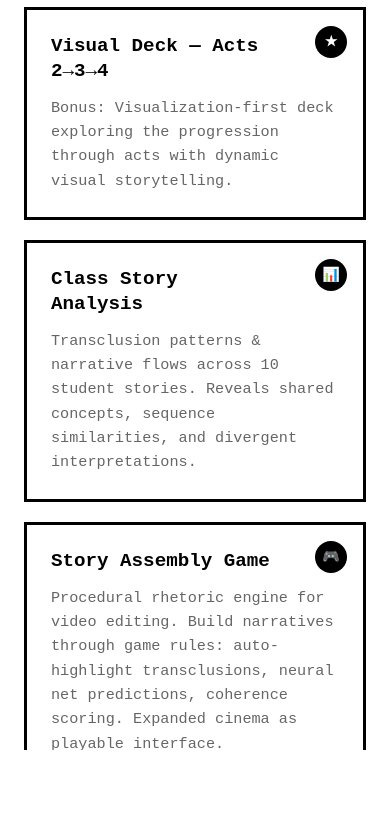
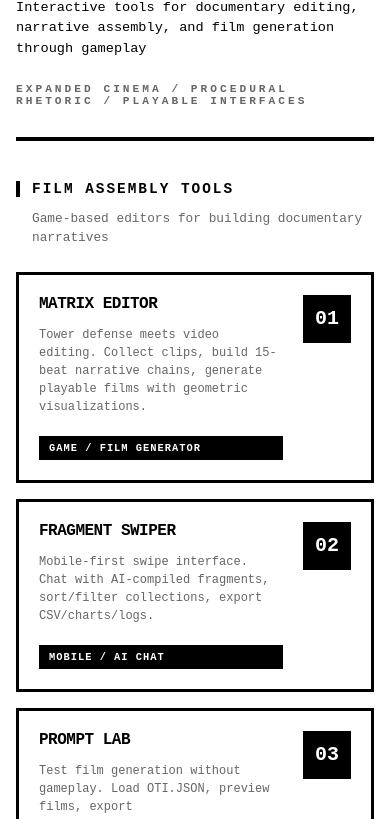
Before and after one commit to hartswf0/sense-ritual, a plain HTML site: page index.html in a window 390 px wide. Shown: the part 94-913 px from the top of the page. Before the commit the page ends 844 px from the top, so only its background shows below. Drawn offline with Linux system fonts and the light colour scheme.

Commit message:
fixed the index

```diff
--- a/index.html
+++ b/index.html
@@ -2,104 +2,173 @@
 <html lang="en">
 <head>
   <meta charset="UTF-8" />
-  <meta name="viewport" content="width=device-width, initial-scale=1.0" />
-  <title>Sense Ritual — Concept Explorer</title>
+  <meta name="viewport" content="width=device-width, initial-scale=1.0, maximum-scale=1.0, user-scalable=no" />
+  <title>Sense Ritual — Narrative Assembly Tools</title>
+  <meta name="description" content="Interactive tools for documentary editing, narrative assembly, and film generation through gameplay" />
   <style>
     * { margin: 0; padding: 0; box-sizing: border-box; }
-    html, body { width: 100%; height: 100%; overflow: hidden; }
+    html, body { width: 100%; height: 100%; }
     body {
       font-family: 'Courier New', monospace;
       background: #fff;
       color: #000;
-      display: flex;
-      align-items: center;
-      justify-content: center;
+      overflow-x: hidden;
+      overflow-y: auto;
     }
 
     .container {
-      text-align: center;
-      max-width: 800px;
-      padding: 40px;
+      max-width: 1000px;
+      margin: 0 auto;
+      padding: 60px 20px;
+    }
+
+    .header {
+      margin-bottom: 80px;
+      padding-bottom: 40px;
+      border-bottom: 4px solid #000;
     }
 
     .headline {
-      font-size: 3.5rem;
+      font-size: clamp(2.5rem, 10vw, 5rem);
       font-weight: 900;
-      letter-spacing: -2px;
+      letter-spacing: -3px;
       margin-bottom: 16px;
-      line-height: 1.1;
+      line-height: 0.9;
+      text-transform: uppercase;
     }
 
     .subhead {
-      font-size: 1.2rem;
+      font-size: clamp(0.85rem, 2.5vw, 1rem);
+      font-weight: 400;
+      color: #000;
+      margin-bottom: 24px;
+      line-height: 1.5;
+      max-width: 600px;
+    }
+
+    .tag-line {
+      font-size: clamp(0.7rem, 2vw, 0.8rem);
+      color: #666;
+      text-transform: uppercase;
+      letter-spacing: 3px;
       font-weight: 700;
+    }
+
+    .section {
+      margin-bottom: 60px;
+    }
+
+    .section-title {
+      font-size: clamp(0.9rem, 3vw, 1.1rem);
+      font-weight: 700;
+      margin-bottom: 12px;
+      text-transform: uppercase;
+      letter-spacing: 2px;
+      border-left: 4px solid #000;
+      padding-left: 12px;
+    }
+
+    .section-desc {
+      font-size: clamp(0.8rem, 2.5vw, 0.9rem);
       color: #666;
-      margin-bottom: 48px;
+      margin-bottom: 24px;
+      line-height: 1.5;
+      padding-left: 16px;
     }
 
     .nav-grid {
       display: grid;
-      gap: 20px;
+      gap: 16px;
       margin-bottom: 32px;
     }
 
     .nav-card {
       background: #fff;
       border: 3px solid #000;
-      padding: 32px;
+      padding: 28px;
       text-decoration: none;
       color: #000;
-      transition: all 0.2s;
-      display: block;
-      text-align: left;
-      position: relative;
+      transition: all 0.15s;
+      display: grid;
+      grid-template-columns: 1fr auto;
+      gap: 20px;
+      align-items: start;
+      touch-action: manipulation;
     }
 
-    .nav-card:hover {
-      transform: translateY(-4px);
-      box-shadow: 0 8px 20px rgba(0,0,0,0.15);
+    .nav-card:hover, .nav-card:active {
       background: #000;
       color: #fff;
     }
 
-    .nav-card-number {
-      position: absolute;
-      top: 16px;
-      right: 16px;
-      width: 40px;
-      height: 40px;
+    .nav-card-content {
+      display: grid;
+      gap: 12px;
+    }
+
+    .nav-card-marker {
+      width: 48px;
+      height: 48px;
       background: #000;
       color: #fff;
-      border-radius: 50%;
       display: flex;
       align-items: center;
       justify-content: center;
-      font-weight: bold;
-      font-size: 18px;
-      transition: all 0.2s;
+      font-size: 20px;
+      font-weight: 900;
+      flex-shrink: 0;
+      transition: all 0.15s;
     }
 
-    .nav-card:hover .nav-card-number {
+    .nav-card:hover .nav-card-marker, .nav-card:active .nav-card-marker {
       background: #fff;
       color: #000;
     }
 
+    .warning-note {
+      font-size: clamp(0.7rem, 2vw, 0.75rem);
+      color: #999;
+      padding: 12px 16px;
+      border-left: 4px solid #999;
+      margin-bottom: 24px;
+      line-height: 1.5;
+      text-transform: uppercase;
+      letter-spacing: 1px;
+    }
+
     .nav-card-title {
-      font-size: 1.5rem;
-      font-weight: bold;
-      margin-bottom: 12px;
-      padding-right: 60px;
-      line-height: 1.3;
+      font-size: clamp(1rem, 3vw, 1.2rem);
+      font-weight: 900;
+      line-height: 1.2;
+      letter-spacing: -0.5px;
+      text-transform: uppercase;
     }
 
     .nav-card-desc {
-      font-size: 0.95rem;
-      line-height: 1.6;
+      font-size: clamp(0.75rem, 2.5vw, 0.85rem);
+      line-height: 1.5;
       color: #666;
     }
 
-    .nav-card:hover .nav-card-desc {
+    .nav-card:hover .nav-card-desc, .nav-card:active .nav-card-desc {
       color: #ccc;
+    }
+
+    .nav-card-tag {
+      display: inline-block;
+      font-size: clamp(0.65rem, 2vw, 0.7rem);
+      padding: 6px 10px;
+      background: #000;
+      color: #fff;
+      margin-top: 8px;
+      font-weight: 700;
+      text-transform: uppercase;
+      letter-spacing: 1px;
+    }
+
+    .nav-card:hover .nav-card-tag, .nav-card:active .nav-card-tag {
+      background: #fff;
+      color: #000;
     }
 
     .footer {
@@ -111,72 +180,151 @@
     }
 
     @media (max-width: 768px) {
-      .headline { font-size: 2.5rem; }
-      .subhead { font-size: 1rem; margin-bottom: 32px; }
-      .container { padding: 24px; }
-      .nav-card { padding: 24px; }
-      .nav-card-title { font-size: 1.2rem; }
-      .nav-card-number { width: 32px; height: 32px; font-size: 14px; }
+      .container { padding: 40px 16px; }
+      .header { margin-bottom: 40px; padding-bottom: 30px; }
+      .section { margin-bottom: 40px; }
+      .nav-card { padding: 20px; }
+      .nav-card-icon { top: 16px; right: 16px; }
     }
   </style>
 </head>
 <body>
   <div class="container">
-    <h1 class="headline">Sense Ritual</h1>
-    <p class="subhead">Exploring Concepts Through Interactive Media</p>
+    <div class="header">
+      <h1 class="headline">Sense Ritual</h1>
+      <p class="subhead">Interactive tools for documentary editing, narrative assembly, and film generation through gameplay</p>
+      <p class="tag-line">Expanded Cinema / Procedural Rhetoric / Playable Interfaces</p>
+    </div>
 
-    <div class="nav-grid">
-      <a href="trails_before_links_saul_bass_film_html (2).html" class="nav-card">
-        <div class="nav-card-number">1</div>
-        <div class="nav-card-title">Trails Before Links</div>
-        <div class="nav-card-desc">Saul Bass–inspired cinematic deck exploring the concept of trails as primary navigation patterns before hyperlinks.</div>
-      </a>
+    <div class="section">
+      <h2 class="section-title">Film Assembly Tools</h2>
+      <p class="section-desc">Game-based editors for building documentary narratives</p>
 
-      <a href="trails_before_links_saul_bass_film_html.html" class="nav-card">
-        <div class="nav-card-number">2</div>
-        <div class="nav-card-title">Trails Before Links (Alt)</div>
-        <div class="nav-card-desc">Alternative presentation of the trails concept with refined visual storytelling and interaction design.</div>
-      </a>
+      <div class="nav-grid">
+        <a href="matrix-editor.html" class="nav-card">
+          <div class="nav-card-content">
+            <div class="nav-card-title">Matrix Editor</div>
+            <div class="nav-card-desc">Tower defense meets video editing. Collect clips, build 15-beat narrative chains, generate playable films with geometric visualizations.</div>
+            <div class="nav-card-tag">Game / Film Generator</div>
+          </div>
+          <div class="nav-card-marker">01</div>
+        </a>
 
-      <a href="a3.html" class="nav-card">
-        <div class="nav-card-number">3</div>
-        <div class="nav-card-title">Can't Get You Out of My Head</div>
-        <div class="nav-card-desc">Interactive concept explorer for Adam Curtis's documentary. Build narrative journeys through 68 interconnected concepts with Grid, List, and 3D views.</div>
-      </a>
+        <a href="swiper-so.html" class="nav-card">
+          <div class="nav-card-content">
+            <div class="nav-card-title">Fragment Swiper</div>
+            <div class="nav-card-desc">Mobile-first swipe interface. Chat with AI-compiled fragments, sort/filter collections, export CSV/charts/logs.</div>
+            <div class="nav-card-tag">Mobile / AI Chat</div>
+          </div>
+          <div class="nav-card-marker">02</div>
+        </a>
 
-      <a href="trails_before_links_act_2_→_3_→_4_visual_deck_visualization_first.html" class="nav-card">
-        <div class="nav-card-number">★</div>
-        <div class="nav-card-title">Visual Deck — Acts 2→3→4</div>
-        <div class="nav-card-desc">Bonus: Visualization-first deck exploring the progression through acts with dynamic visual storytelling.</div>
-      </a>
+        <a href="prompt-lab.html" class="nav-card">
+          <div class="nav-card-content">
+            <div class="nav-card-title">Prompt Lab</div>
+            <div class="nav-card-desc">Test film generation without gameplay. Load OTI.JSON, preview films, export HTML/FFmpeg/storymap. Debugging portal.</div>
+            <div class="nav-card-tag">Testing / Export</div>
+          </div>
+          <div class="nav-card-marker">03</div>
+        </a>
+      </div>
+    </div>
 
-      <a href="class-analysis.html" class="nav-card">
-        <div class="nav-card-number">📊</div>
-        <div class="nav-card-title">Class Story Analysis</div>
-        <div class="nav-card-desc">Transclusion patterns & narrative flows across 10 student stories. Reveals shared concepts, sequence similarities, and divergent interpretations.</div>
-      </a>
+    <div class="section">
+      <h2 class="section-title">Analysis & Visualization</h2>
+      <p class="section-desc">Tools for exploring narrative patterns and transclusions</p>
 
-      <a href="story-game.html" class="nav-card">
-        <div class="nav-card-number">🎮</div>
-        <div class="nav-card-title">Story Assembly Game</div>
-        <div class="nav-card-desc">Procedural rhetoric engine for video editing. Build narratives through game rules: auto-highlight transclusions, neural net predictions, coherence scoring. Expanded cinema as playable interface.</div>
-      </a>
+      <div class="nav-grid">
+        <a href="class-analysis.html" class="nav-card">
+          <div class="nav-card-content">
+            <div class="nav-card-title">Class Story Analysis</div>
+            <div class="nav-card-desc">Transclusion patterns across 10 student stories. Lane-based visualization reveals shared concepts and divergent interpretations.</div>
+            <div class="nav-card-tag">Visualization</div>
+          </div>
+          <div class="nav-card-marker">04</div>
+        </a>
 
-      <a href="fragment-branches.html" class="nav-card">
-        <div class="nav-card-number">🌳</div>
-        <div class="nav-card-title">Fragment Branches — Git for Stories</div>
-        <div class="nav-card-desc">Version control as expanded cinema. Stories = branches, fragments = commits, transclusions = merges. The interface IS the argument: "meaning emerges through versioning." Family of Man reimagined as GitHub.</div>
-      </a>
+        <a href="a3.html" class="nav-card">
+          <div class="nav-card-content">
+            <div class="nav-card-title">Concept Explorer</div>
+            <div class="nav-card-desc">68 interconnected concepts from Adam Curtis's documentary. Grid, List, and 3D views for building narrative journeys.</div>
+            <div class="nav-card-tag">3D / Interactive</div>
+          </div>
+          <div class="nav-card-marker">05</div>
+        </a>
+      </div>
+    </div>
 
-      <a href="swipe.html" class="nav-card">
-        <div class="nav-card-number">📱</div>
-        <div class="nav-card-title">Fragment Swipe — Tinder for Meaning</div>
-        <div class="nav-card-desc">Mobile-first expressive game. Swipe RIGHT = add, LEFT = skip, UP = see transclusions, DOWN = predictions. Your story emerges from micro-decisions. Pure procedural rhetoric through gesture.</div>
-      </a>
+    <div class="section">
+      <h2 class="section-title">Experimental Interfaces</h2>
+      <p class="section-desc">Early prototypes and alternative approaches</p>
+
+      <div class="nav-grid">
+        <a href="fragment-branches.html" class="nav-card">
+          <div class="nav-card-content">
+            <div class="nav-card-title">Fragment Branches</div>
+            <div class="nav-card-desc">Version control as expanded cinema. Stories = branches, fragments = commits. Git for narrative assembly.</div>
+            <div class="nav-card-tag">Git-like</div>
+          </div>
+          <div class="nav-card-marker">06</div>
+        </a>
+
+        <a href="story-game.html" class="nav-card">
+          <div class="nav-card-content">
+            <div class="nav-card-title">Story Assembly Game</div>
+            <div class="nav-card-desc">Procedural rhetoric engine with neural net predictions and coherence scoring. Early prototype of Matrix Editor.</div>
+            <div class="nav-card-tag">Prototype</div>
+          </div>
+          <div class="nav-card-marker">07</div>
+        </a>
+
+        <a href="trails_before_links_saul_bass_film_html.html" class="nav-card">
+          <div class="nav-card-content">
+            <div class="nav-card-title">Trails Before Links</div>
+            <div class="nav-card-desc">Saul Bass–inspired cinematic deck exploring trails as primary navigation patterns before hyperlinks.</div>
+            <div class="nav-card-tag">Cinematic</div>
+          </div>
+          <div class="nav-card-marker">08</div>
+        </a>
+      </div>
+    </div>
+
+    <div class="section">
+      <h2 class="section-title">Experimental / Unstable</h2>
+      <div class="warning-note">Warning: These tools are experimental and may not function correctly. Use for testing only.</div>
+
+      <div class="nav-grid">
+        <a href="chain-collector.html" class="nav-card">
+          <div class="nav-card-content">
+            <div class="nav-card-title">Chain Collector</div>
+            <div class="nav-card-desc">Early chain-building interface. Collect fragments into sequences with basic scoring. Superseded by Matrix Editor.</div>
+            <div class="nav-card-tag">Deprecated</div>
+          </div>
+          <div class="nav-card-marker">09</div>
+        </a>
+
+        <a href="narrative-defence.html" class="nav-card">
+          <div class="nav-card-content">
+            <div class="nav-card-title">Narrative Defence</div>
+            <div class="nav-card-desc">Tower defense prototype without video editing features. Pure game mechanics testing ground.</div>
+            <div class="nav-card-tag">Prototype</div>
+          </div>
+          <div class="nav-card-marker">10</div>
+        </a>
+
+        <a href="swipe.html" class="nav-card">
+          <div class="nav-card-content">
+            <div class="nav-card-title">Fragment Swipe (Legacy)</div>
+            <div class="nav-card-desc">Original swipe interface without AI chat or advanced export features. See Fragment Swiper for current version.</div>
+            <div class="nav-card-tag">Legacy</div>
+          </div>
+          <div class="nav-card-marker">11</div>
+        </a>
+      </div>
     </div>
 
     <div class="footer">
-      Select an experience to begin exploring
+      Sense Ritual / Tools for narrative assembly through interactive gameplay / All tools work offline except AI features
     </div>
   </div>
 </body>
```
